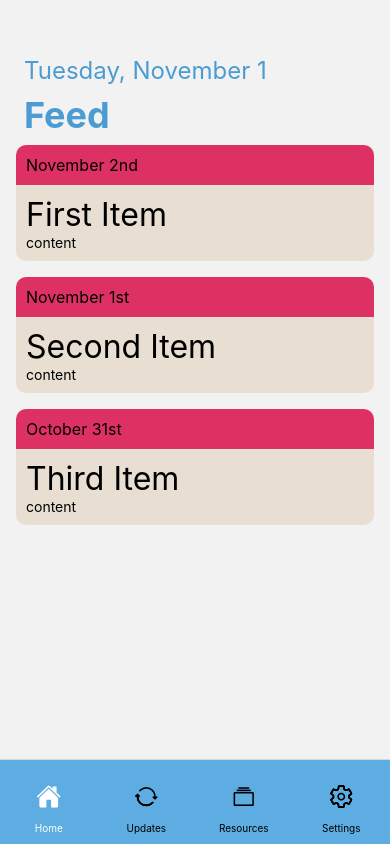
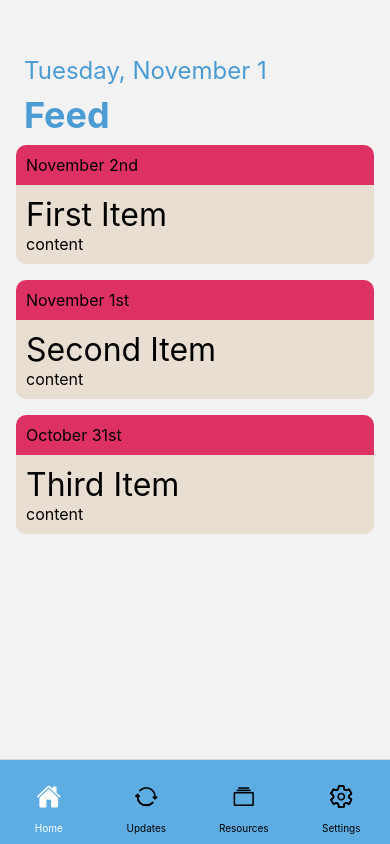
Before and after one commit to gda975/JustInTime, a React Native app in the folder JustInTime Mobile App/: screen / in a window 390 px wide. Built offline with nearby package versions, Linux system fonts and the light colour scheme.

Commit message:
i can't spell style

```diff
--- a/JustInTime Mobile App/src/components/Post/index.js
+++ b/JustInTime Mobile App/src/components/Post/index.js
@@ -29,7 +29,7 @@ const Item = ({ title, content, datetime }) => (
     </View>
     <View style={styles.contentView}>
       <Text style={styles.title}>{title}</Text>
-      <Text stlye={styles.content}>{content}</Text>
+      <Text style={styles.content}>{content}</Text>
     </View>
   </View>
 );
```
